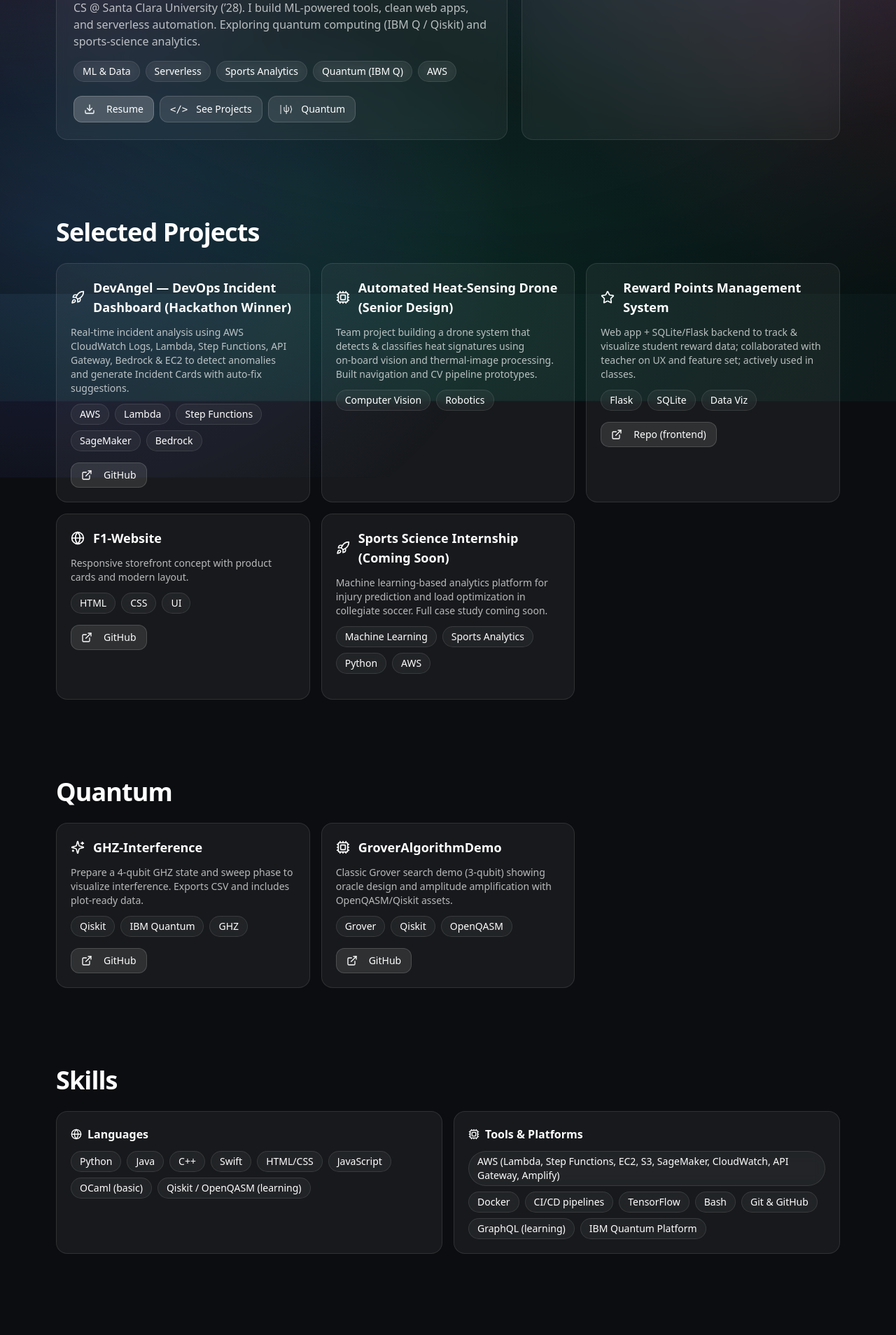
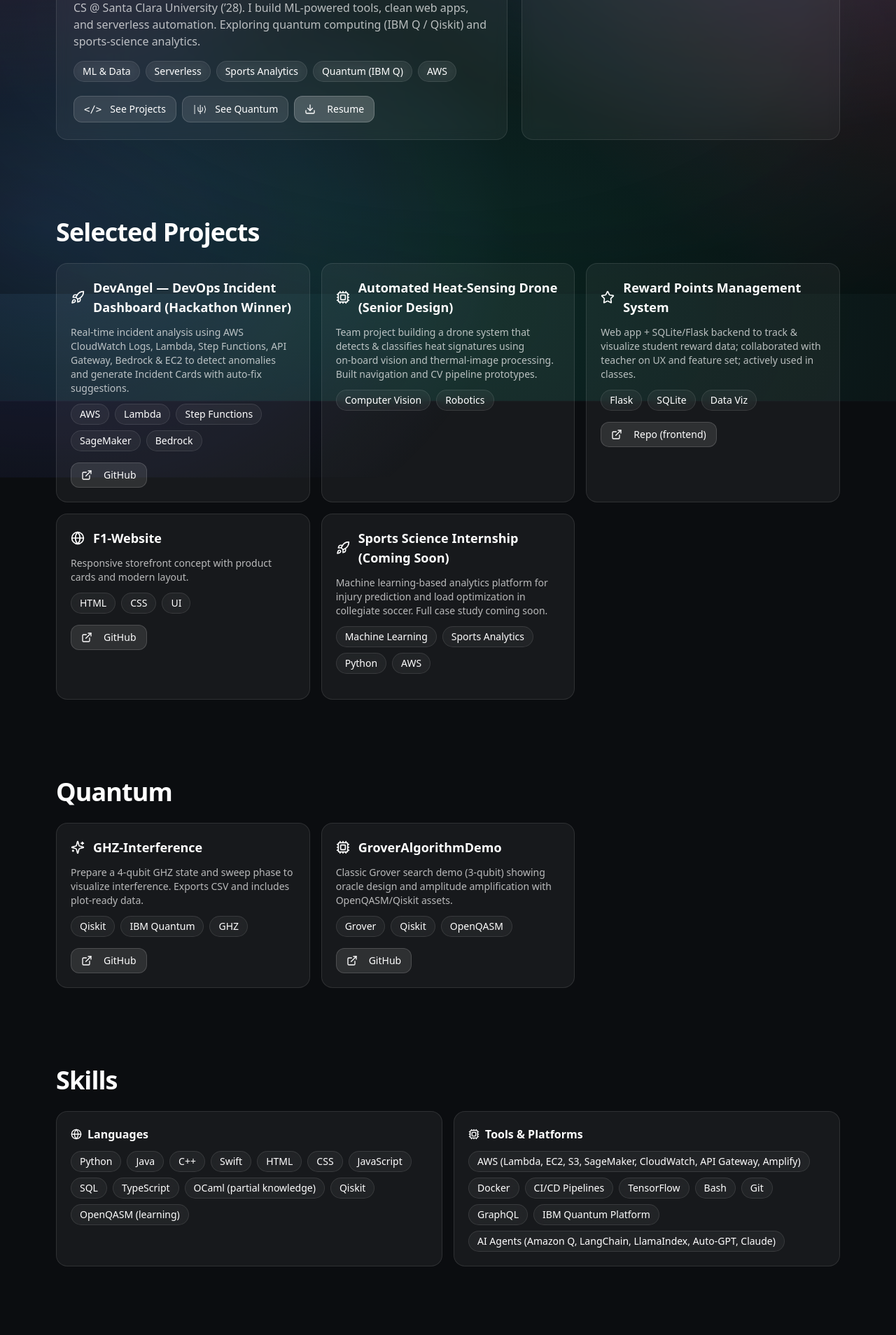
Before and after one commit to MatthiasMasiero/Portfolio, a React (Vite) app: page / in a window 1280 px wide. Shown: the part 380-2288 px from the top of the page at 70% size. Built offline with nearby package versions, Linux system fonts and the light colour scheme.

Commit message:
Moved buttons around.

```diff
--- a/src/App.jsx
+++ b/src/App.jsx
@@ -122,20 +122,25 @@ const SKILLS = {
     "Java",
     "C++",
     "Swift",
-    "HTML/CSS",
+    "HTML",
+    "CSS",
     "JavaScript",
-    "OCaml (basic)",
-    "Qiskit / OpenQASM (learning)",
+    "SQL",
+    "TypeScript",
+    "OCaml (partial knowledge)",
+    "Qiskit",
+    "OpenQASM (learning)",
   ],
   tools: [
-    "AWS (Lambda, Step Functions, EC2, S3, SageMaker, CloudWatch, API Gateway, Amplify)",
+    "AWS (Lambda, EC2, S3, SageMaker, CloudWatch, API Gateway, Amplify)",
     "Docker",
-    "CI/CD pipelines",
+    "CI/CD Pipelines",
     "TensorFlow",
     "Bash",
-    "Git & GitHub",
-    "GraphQL (learning)",
+    "Git",
+    "GraphQL",
     "IBM Quantum Platform",
+    "AI Agents (Amazon Q, LangChain, LlamaIndex, Auto-GPT, Claude)",
   ],
 };
 
@@ -376,13 +381,6 @@ function Header() {
               ))}
             </div>
             <div className="flex flex-wrap gap-2 mt-5">
-              {PROFILE.links.resume !== "#" && (
-                <Button asChild>
-                  <a href={PROFILE.links.resume} download target="_blank" rel="noreferrer">
-                    <Download className="w-4 h-4 mr-2" /> Resume
-                  </a>
-                </Button>
-              )}
               <Button asChild variant="secondary">
                 <a href="#projects">
                   <span className="mr-1 font-mono text-sm">&lt;/&gt;</span>
@@ -392,9 +390,16 @@ function Header() {
               <Button asChild variant="secondary">
                 <a href="#quantum">
                   <span className="mr-1 text-xs leading-none align-middle">|ψ⟩</span>
-                  Quantum
+                  See Quantum
                 </a>
               </Button>
+              {PROFILE.links.resume !== "#" && (
+                <Button asChild>
+                  <a href={PROFILE.links.resume} download target="_blank" rel="noreferrer">
+                    <Download className="w-4 h-4 mr-2" /> Resume
+                  </a>
+                </Button>
+              )}
             </div>
           </motion.div>
           <motion.div
```
